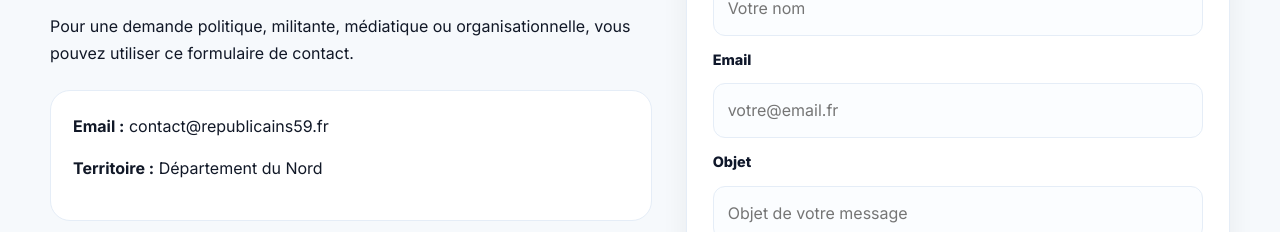
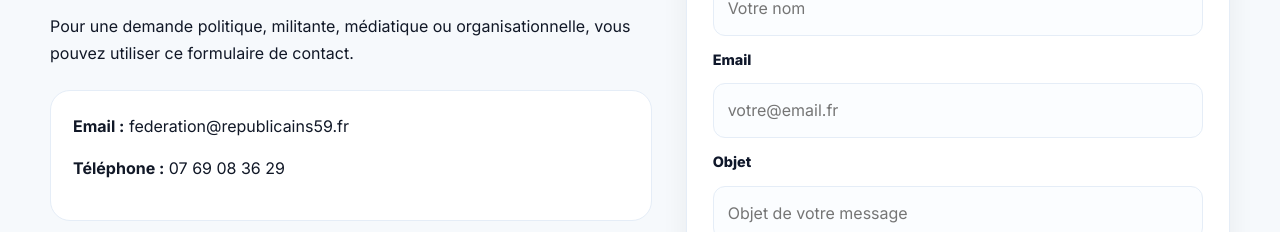
Before and after one commit to louisdelemer-dev/republicains59, a plain HTML site: page contact.html in a window 1280 px wide. Shown: the part 828-1060 px from the top of the page. Drawn offline with Linux system fonts and the light colour scheme.

Commit message:
Update contact.html

```diff
--- a/contact.html
+++ b/contact.html
@@ -68,8 +68,8 @@
                     </p>
 
                     <div class="contact-details">
-                        <p><strong>Email :</strong> contact@republicains59.fr</p>
-                        <p><strong>Territoire :</strong> Département du Nord</p>
+                        <p><strong>Email :</strong> federation@republicains59.fr</p>
+                        <p><strong>Téléphone :</strong> 07 69 08 36 29</p>
                     </div>
                 </div>
 
```
